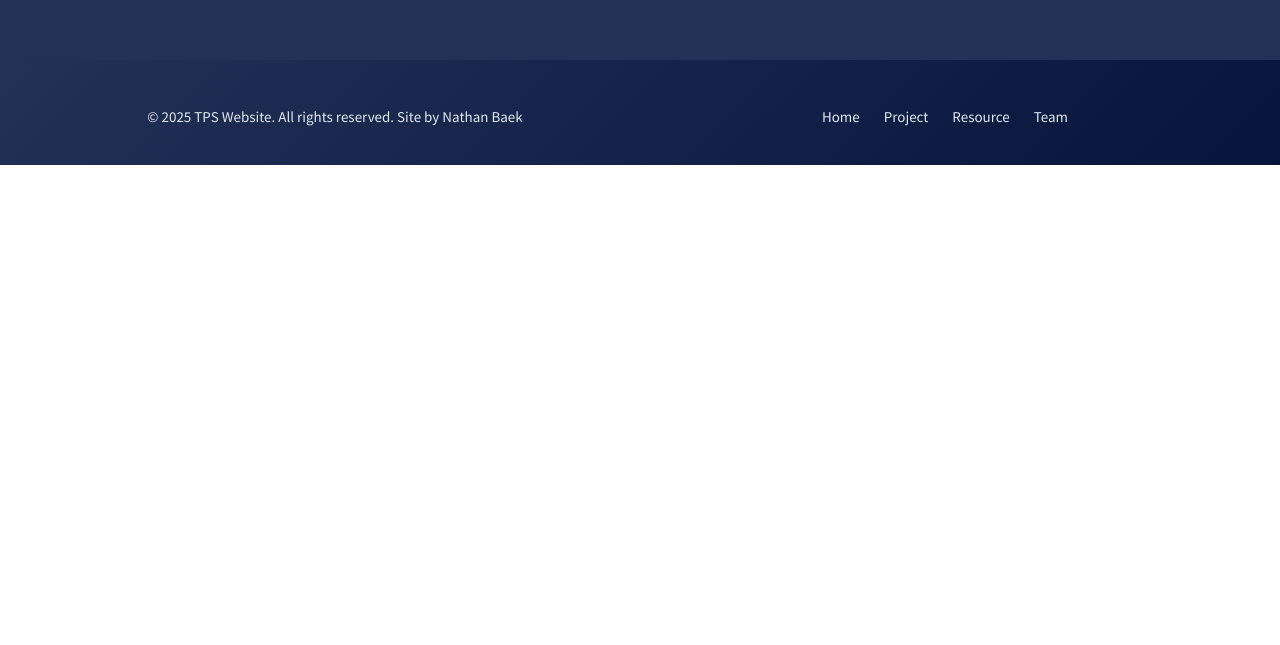
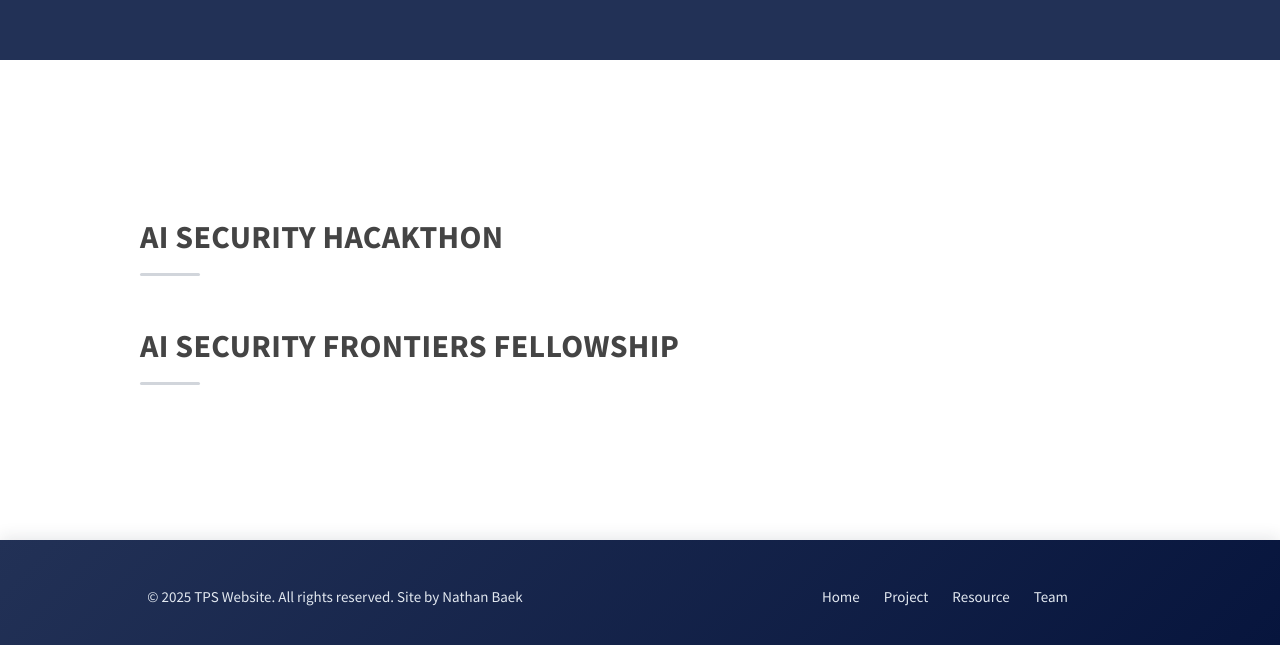
Before and after one commit to baekbyte/tps-website, a React (Create React App) app: page /project in a window 1280 px wide. Shown: the part 786-1431 px from the top of the page. Before the commit the page ends 951 px from the top, so only its background shows below. Built offline with nearby package versions, Linux system fonts and the light colour scheme.

Commit message:
Adding headers for projects

```diff
--- a/src/components/ProjectPage.css
+++ b/src/components/ProjectPage.css
@@ -4,8 +4,6 @@
     flex-direction: column;
     align-items: center;
 }
-
-
 
 .header-section {
     background: /*linear-gradient(180deg,#07153d -5%, #f0fdfa 100%); */ #223156;
@@ -59,3 +57,41 @@
     display: block;
     margin-bottom: 0.3rem;
   }
+
+
+  .project-section {
+    background: #fff;
+    min-height: 60vh;
+    display: flex;
+    align-items: center;
+    justify-content: center;
+    padding: 0px 0 0 0;
+
+  }
+
+  .project-block {
+    max-width: 1000px;
+    width: 100%;
+    margin: 0 auto;
+    padding: 0 24px;
+    display: flex;
+    flex-direction: column;
+    align-items: flex-start;
+  }
+
+  .project-title {
+    font-size: 2rem;
+    font-weight: 700;
+    color: #444;
+    letter-spacing: 0.01em;
+    margin-bottom: 0.2em;
+    text-align: left;
+  }
+
+  .project-divider {
+    width: 60px;
+    height: 3px;
+    background: #d1d5db;
+    border-radius: 2px;
+    margin-bottom: 1.5em;
+  }
--- a/src/components/ProjectPage.tsx
+++ b/src/components/ProjectPage.tsx
@@ -18,6 +18,14 @@ const ProjectPage: React.FC = () => {
                     </div>
                 </div>
             </section>
+            <section className='main-section project-section' id="project">
+                <div className='project-block'>
+                    <h2 className="project-title">AI SECURITY HACAKTHON</h2>
+                    <div className="project-divider"></div>
+                    <h2 className="project-title">AI SECURITY FRONTIERS FELLOWSHIP</h2>
+                    <div className="project-divider"></div>
+                </div>
+            </section>
         </div>
     );
 
```
